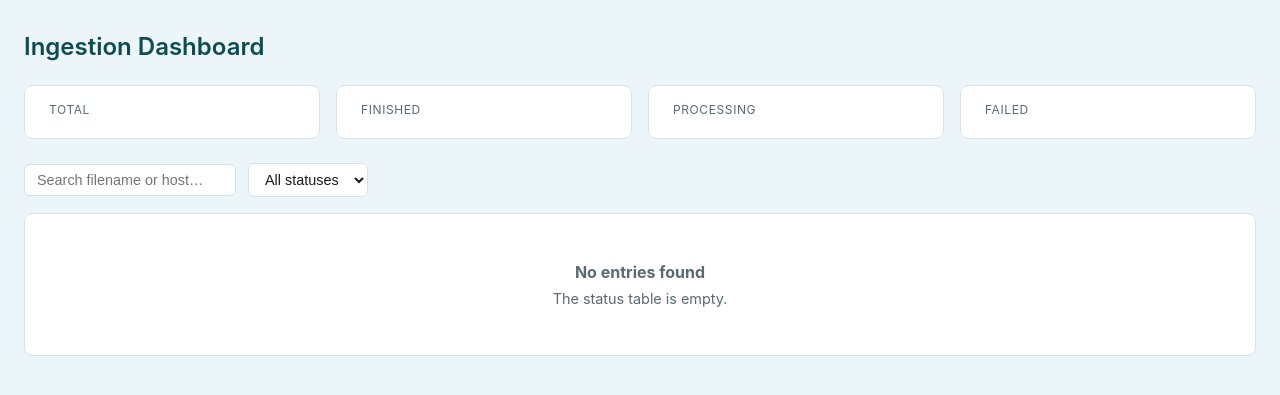
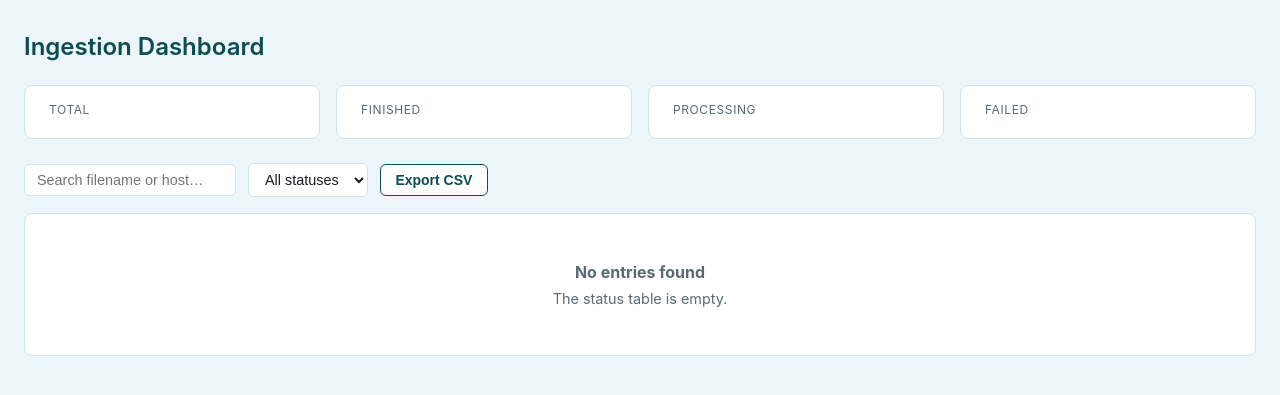
Before and after one commit to nerium-security/cycas, a Flask app: template webapp/templates/index.html in a window 1280 px wide. Shown: the part 60-455 px from the top of the page. Run offline with Flask 3, Linux system fonts and the light colour scheme; the template is opened without the code that fills it, so the values that code supplies are empty.

Commit message:
Added option to export dashboard items to csv

```diff
--- a/webapp/static/css/style.css
+++ b/webapp/static/css/style.css
@@ -457,6 +457,20 @@ tbody tr { cursor: pointer; }
     box-sizing: border-box;
 }
 
+/* ── Export button ── */
+.btn-export {
+    background: var(--white);
+    color: var(--teal);
+    border: 1px solid var(--teal);
+    border-radius: 6px;
+    padding: 0.45rem 0.9rem;
+    font-size: 0.875rem;
+    font-weight: 600;
+    cursor: pointer;
+    white-space: nowrap;
+}
+.btn-export:hover { background: var(--teal); color: var(--white); }
+
 /* ── Flash messages ── */
 .flash { padding: 0.75rem 1rem; border-radius: 6px; margin-bottom: 1rem; font-size: 0.9rem; }
 .flash-error   { background: #fadbd8; color: #922b21; border: 1px solid #f1948a; }
--- a/webapp/templates/index.html
+++ b/webapp/templates/index.html
@@ -38,6 +38,7 @@
         {% endfor %}
     </select>
     <button type="submit" style="display:none"></button>
+    <button type="button" id="btn-export" class="btn-export">Export CSV</button>
 </form>
 
 <!-- Table -->
@@ -204,6 +205,39 @@ if (searchInput) {
         });
     });
 }
+
+// ── Export CSV ────────────────────────────────────────────────────────────
+
+document.getElementById('btn-export')?.addEventListener('click', function () {
+    const headers = ['Filename', 'Host', 'Source', 'Started', 'Duration', 'Status (Processing)', 'Status (ADX)'];
+    const rows = [];
+    document.querySelectorAll('#entries-body tr').forEach(row => {
+        if (row.style.display === 'none') return;
+        const cells = row.querySelectorAll('td');
+        if (cells.length < 8) return;
+        rows.push([
+            cells[1].textContent.trim(),
+            cells[2].textContent.trim(),
+            cells[3].textContent.trim(),
+            cells[4].textContent.trim(),
+            cells[5].textContent.trim(),
+            cells[6].textContent.trim(),
+            cells[7].textContent.trim(),
+        ]);
+    });
+    const escape = v => '"' + v.replace(/"/g, '""') + '"';
+    const csv    = [headers, ...rows].map(r => r.map(escape).join(',')).join('\r\n');
+    const blob   = new Blob([csv], { type: 'text/csv' });
+    const url    = URL.createObjectURL(blob);
+    const a      = Object.assign(document.createElement('a'), {
+        href:     url,
+        download: `cycas-export-${new Date().toISOString().slice(0,10)}.csv`,
+    });
+    document.body.appendChild(a);
+    a.click();
+    a.remove();
+    URL.revokeObjectURL(url);
+});
 
 // ── Live duration timer ────────────────────────────────────────────────────
 
```
